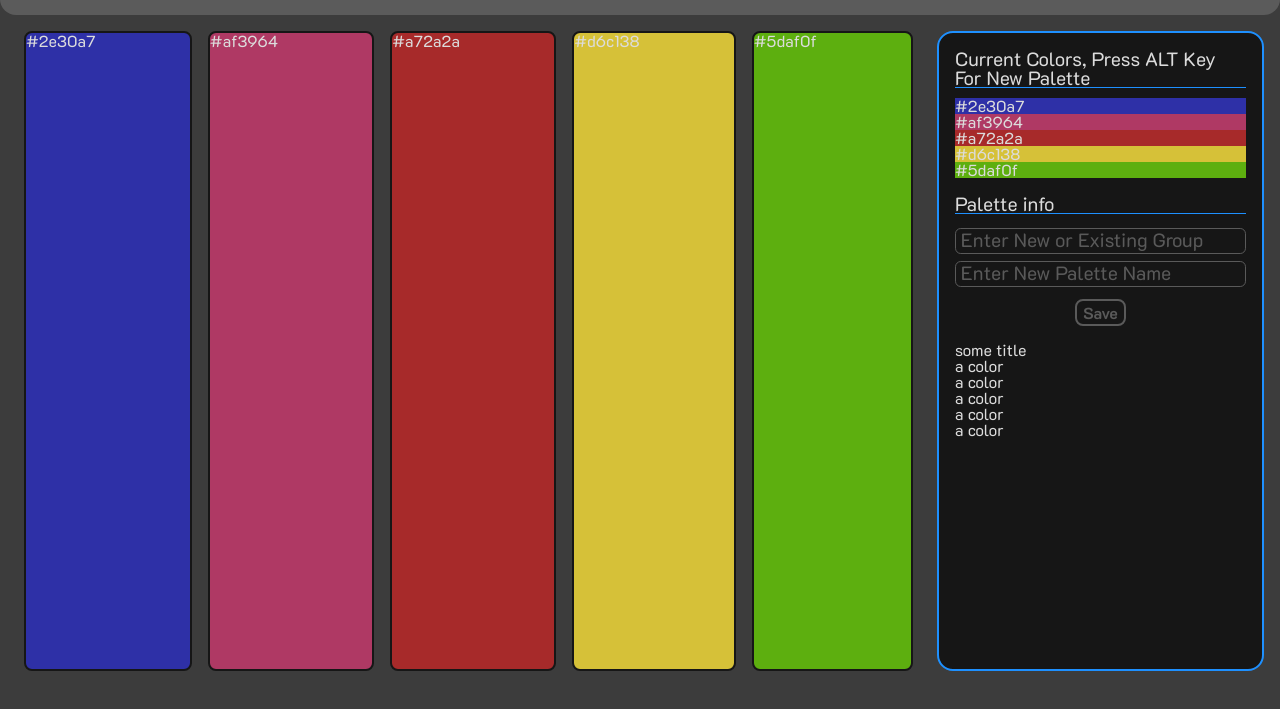
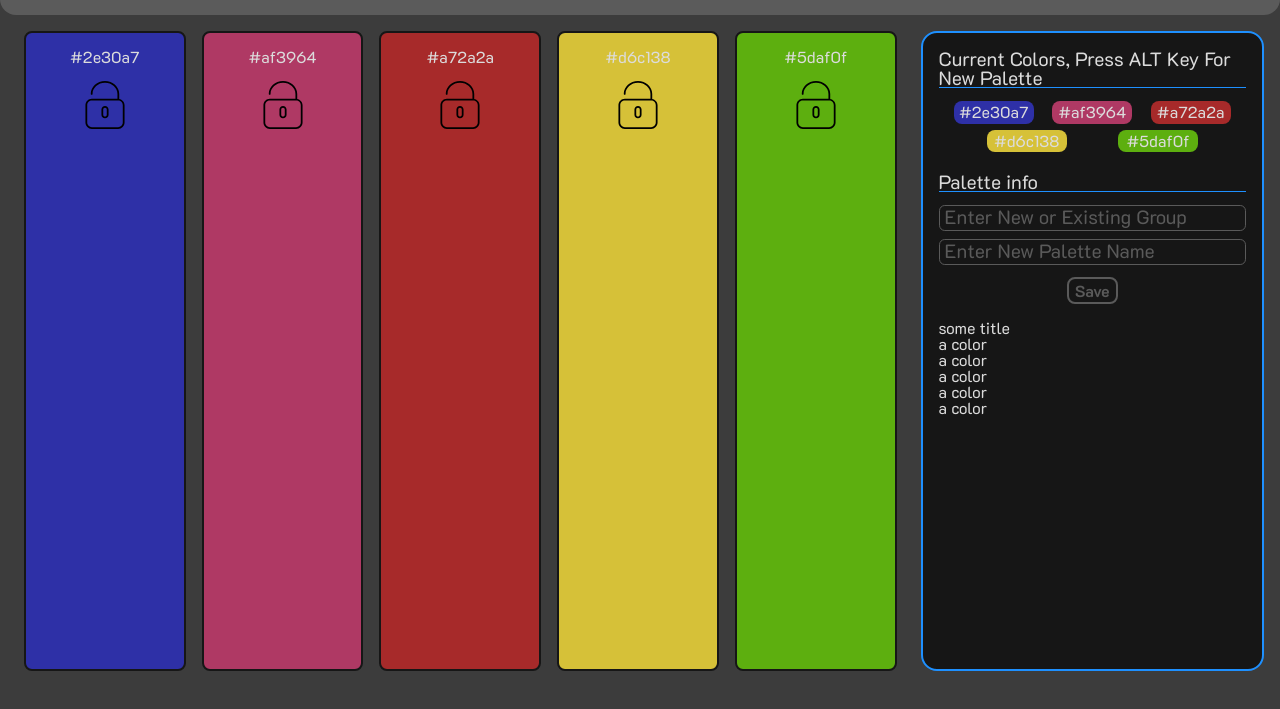
Before and after one commit to JoOCon/palette-picker, a website: page public/index.html in a window 1280 px wide. Shown: the part 81-790 px from the top of the page. Drawn offline with nearby package versions, Linux system fonts and the light colour scheme; grey boxes are pictures that could not be loaded.

Commit message:
Built out main user interface and general look of application

```diff
--- a/public/css/styles.css
+++ b/public/css/styles.css
@@ -34,10 +34,28 @@ header {
 }
 
 .main-color {
-  flex-grow: 1;
+  width: inherit;
   margin: 0 .5em;
   border: .15em solid rgba(22, 22, 22, 1);
   border-radius: .5em;
+  display: flex;
+  flex-direction: column;
+  align-items: center;
+  padding: 1em;
+}
+
+.unlocked {
+  margin: 1em 0;
+  width: 3em;
+  height: 3em;
+  background: url(../images/unlocked.svg) no-repeat;
+}
+
+.locked {
+  margin: 1em 0;
+  width: 3em;
+  height: 3em;
+  background: url(../images/locked.svg) no-repeat;
 }
 
 .color-1 {
@@ -58,6 +76,20 @@ header {
 
 .color-5 {
   background-color: rgb(93, 175, 15);
+}
+
+.current-colors {
+  display: flex;
+  flex-wrap: wrap;
+  justify-content: space-evenly;
+}
+
+.palette-color {
+  padding: .2em 0;
+  margin: .2em;
+  width: 5em;
+  text-align: center;
+  border-radius: .5em;
 }
 
 .info-section {
```
